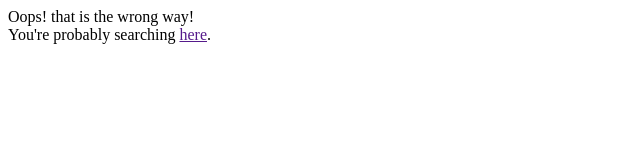
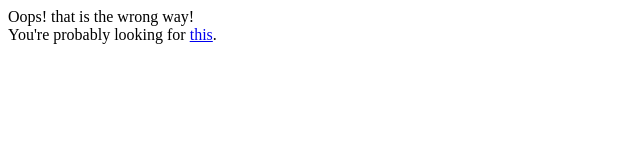
Before and after one commit to Rauchmn/R, a plain HTML site: page index.html in a window 1280 px wide. Shown: the full height of the page, 0-640 px from the left. Drawn offline with Linux system fonts and the light colour scheme.

Commit message:
Update link text in index.html

```diff
--- a/index.html
+++ b/index.html
@@ -1,3 +1,3 @@
 <!DOCTYPE html>
 Oops! that is the wrong way!<br>
-You're probably searching <a href="">here</a>.
+You're probably looking for <a href="https://raw.githubusercontent.com/Rauchmn/R/refs/heads/main/R%20Test.r">this</a>.
```
